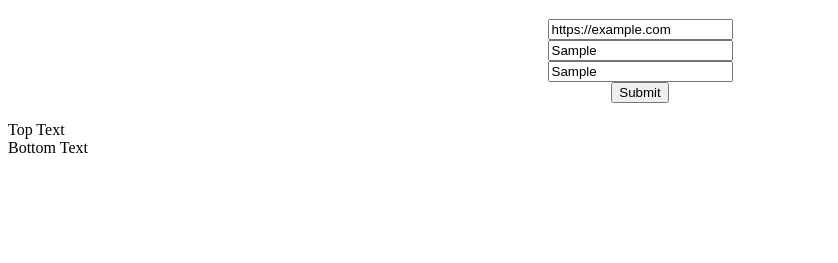
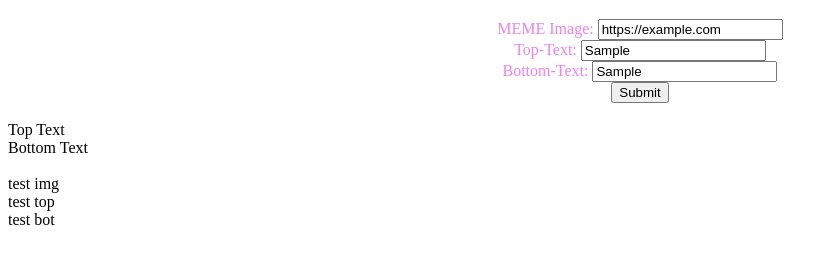
Before and after one commit to DaveyPDev/Meme-Genorator, a plain HTML site: page index.html in a window 1280 px wide. Both pictures are taken after typing "https://example.com", "Sample", "Sample" into the empty fields and a click on the input 639 px from the left and 153 px from the top of the page. Shown: the part 61-324 px from the top of the page, without its empty margins (0-838 px from the left). Drawn offline with Linux system fonts and the light colour scheme.

Commit message:
Add files via upload
Post mentor help

```diff
--- a/index.html
+++ b/index.html
@@ -15,10 +15,13 @@
         <form action="" id="formID">
             <!-- 1* -->
             <!-- image text submit start -->
+            <label for="url">MEME Image: </label>
             <input type="url" id="img" placeholder="Enter URL">
             <br>
+            <label for="text">Top-Text: </label>
             <input type="text" placeholder="Top-text" id="top-text">
             <br>
+            <label for="text">Bottom-Text: </label>
             <input type="text" placeholder="Bottom-text" id="bot-text">
             <!-- image text submit end -->
             <br>
--- a/script.js
+++ b/script.js
@@ -1,61 +1,59 @@
 // 3* //
 const memeForm = document.getElementById('formID')
-const bodyClick = document.querySelector('body')
+const topText = document.getElementById('top-text')
+const botText = document.getElementById('bot-text')
+const memeUrl = document.getElementById('img');
 
 memeForm.addEventListener ('submit', function(e) {
     e.preventDefault()
 //    start top text   //
-    const topText = document.getElementById('top-text')
-    topText.innerText = input.value;
-    input.value = ''
-    console.log(topText)
 //   end top text    //
 //    start bot text    //
-    const botText = document.getElementById('bot-text')
-    botText.innerText = ''
-    console.log(botText)
-    console.log('Form submitted')
 //    end bot text   //
 //    start url submit
-    const memeUrl = document.createElement('img');
-    memeUrl.src = '';
-    newDiv.append(memeUrl)
-//    end url submit    //
+
 // 5*  //
 //   start top text div   //
+
+//    end bot text div    //
+
+// 4* //
+    // const submitText = document.querySelector('submit')
+    // submitText.innerText = input.value;
+    // input.value = '';
+
+    memeGen(memeUrl.value, topText.value, botText.value);
+    memeUrl.value = '';
+    topText.value = '';
+    botText.value = '';
+});
+
+function memeGen (url, topText, botText) {
+
+//    start img div    //
 const newDivImg = document.createElement('div')
 const parentContainerImg = document.querySelector('.container')
 parentContainerImg.append(newDivImg)
 newDivImg.innerText = 'test img'; // make it url?
 newDivImg.classList.add('meme-img')
+//    end img div    //
 
-//    end top text div    //
 //   start top text div   //
 const newDivTop = document.createElement('div')
 const parentContainerTop = document.querySelector('.container')
 parentContainerTop.append(newDivTop)
 newDivTop.innerText = 'test top';
 newDivTop.classList.add('top-text')
+//    end top text div    //
 
-//    end top text div    //
 //    start bot text div    //
 const newDivBot = document.createElement('div')
 const parentContainerBot = document.querySelector('.container')
 parentContainerBot.append(newDivBot)
 newDivBot.innerText = 'test bot';
 newDivBot.classList.add('bot-text')
-//    end bot text div    //.,mkjuy6t5 4
-
-// 4* //
-    // const submitText = document.querySelector('submit')
-    // submitText.innerText = input.value;
-    // input.value = '';
-
-});
+//    end bot text div    //
 
 
-
-// currently just for click targets
-bodyClick.addEventListener('click', function(e) {
-    console.log(e.target)
-})
+input.value = ''
+};
```
Also changed, not shown: 1 other file. Lines whose indentation alone changed are shown as unchanged.
